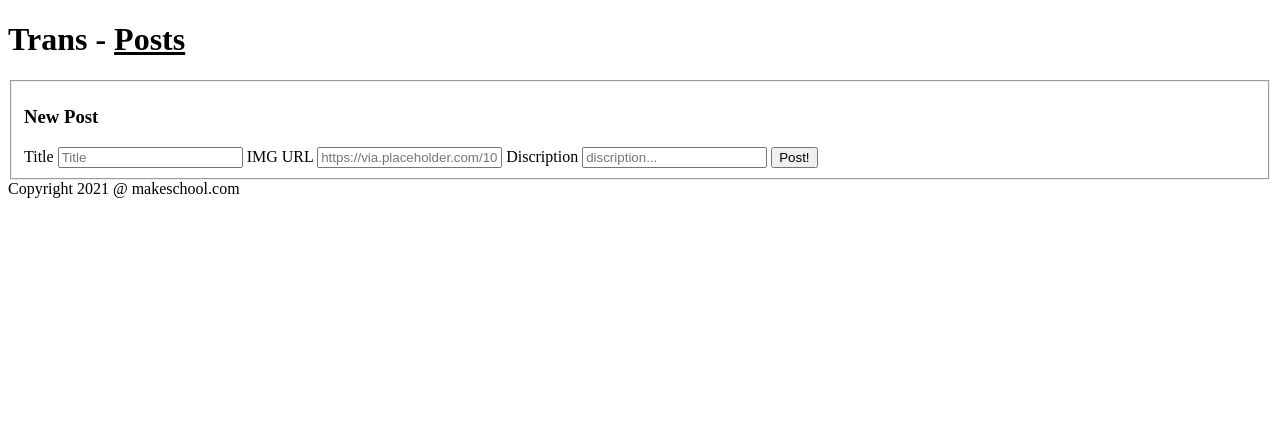
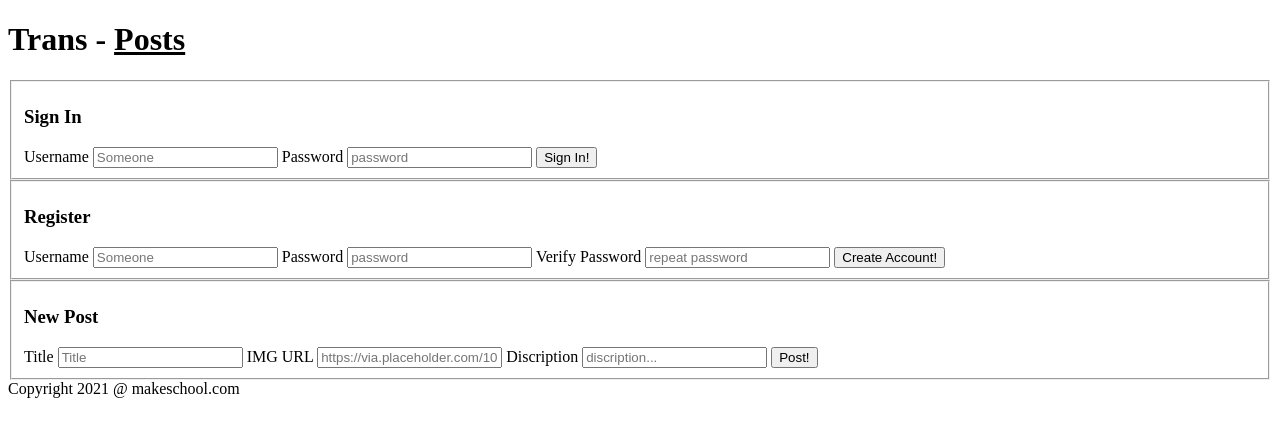
Before and after one commit to ChaonengTan/Int1.3-TransPost, a Python web app: template templates/home.html in a window 1280 px wide. Shown: the part 26-463 px from the top of the page. Run offline with Jinja, Linux system fonts and the light colour scheme; the template is opened without the code that fills it, so the values that code supplies are empty.

Commit message:
+registerUser

```diff
--- a/templates/home.html
+++ b/templates/home.html
@@ -4,6 +4,50 @@
 {% endblock %}
 {%block content%}
 <h1>Trans - <u>Posts</u></h1>
+{% if not user %}
+<div class="signin">
+    {% if badPassword %}
+    <h3>Error: Bad Password</h3>
+    {% endif %}
+    {% if userExists %}
+    <h3>User already Exists</h3>
+    {% endif %}
+    <form action="/signin" method="POST">
+        <fieldset>
+            <h3>Sign In</h3>
+            <label>
+                Username
+                <input type="text" name="signinName" placeholder="Someone">
+            </label>
+            <label>
+                Password
+                <input type="password" name="signinPassword" placeholder="password">
+            </label>
+            <input type="submit" class="submit" value="Sign In!">
+        </fieldset>
+    </form>
+    <form action="/register" method="POST">
+        <fieldset>
+            <h3>Register</h3>
+            <label>
+                Username
+                <input type="text" name="registerName" placeholder="Someone">
+            </label>
+            <label>
+                Password
+                <input type="password" name="registerPassword" placeholder="password">
+            </label>
+            <label>
+                Verify Password
+                <input type="password" name="registerPasswordCheck" placeholder="repeat password">
+            </label>
+            <input type="submit" class="submit" value="Create Account!">
+        </fieldset>
+    </form>
+</div>
+{% elif user %}
+<h3>Welcome! {{user.username}}</h3>
+{% endif %}
 <div class="newPost">
     <form action="/newPost" method="POST">
         <fieldset>
@@ -32,7 +76,6 @@
             <h3>{{post.title}}</h3>
             <img src="{{post.image}}" alt="">
             <p>{{post.disc}}</p>
-            <p>{{post._id}}</p>
         </div>
     </a>
 {% endfor %}
```
Also changed, not shown: app.py (+39 -0 lines).
